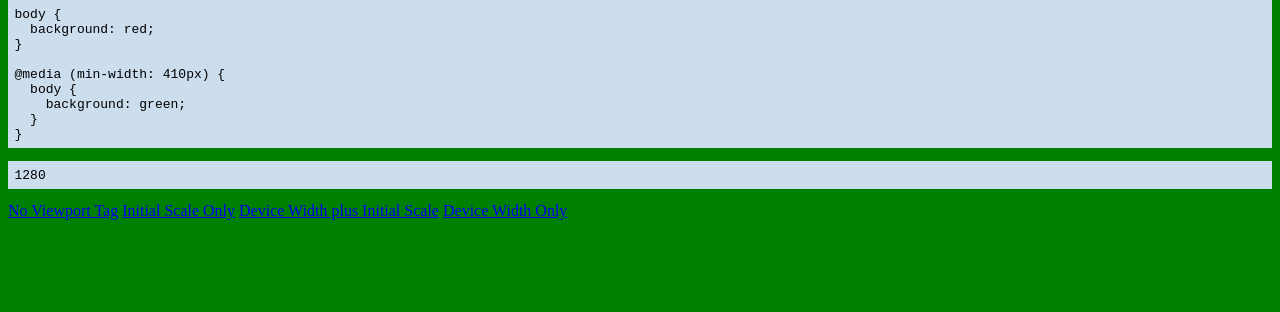
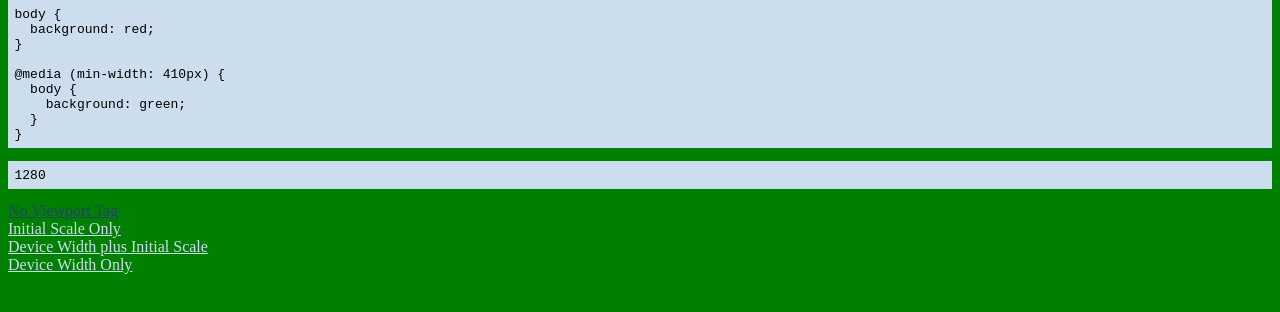
Before and after one commit to Snugug/viewport-test, a plain HTML site: page index.html in a window 1280 px wide. In both pictures the pointer is over the link "No Viewport Tag". Shown: the part 66-378 px from the top of the page. Drawn offline with Linux system fonts and the light colour scheme.

Commit message:
Removed references to external style, added link styling

```diff
--- a/index.html
+++ b/index.html
@@ -1,7 +1,6 @@
 <html>
   <head>
     <title>Control | Viewport Test</title>
-    <link rel="stylesheet" href="style.css">
     <style>
       body {
         background: red;
@@ -18,6 +17,17 @@
         padding: .5em;
 
         overflow: auto;
+      }
+
+      a {
+        color: #cde;
+        display: block;
+      }
+
+      a:hover,
+      a:target,
+      a:active {
+        color: #204467;
       }
     </style>
   </head>
```
Also changed, not shown: is.html (+6 -1 lines), width-is.html (+8 -0 lines), width.html (+8 -0 lines).
